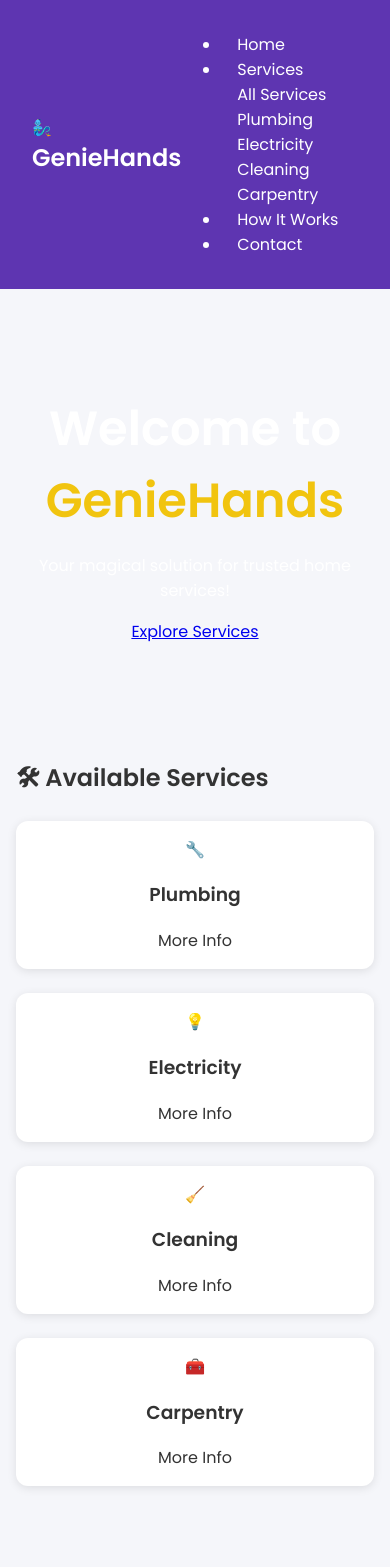
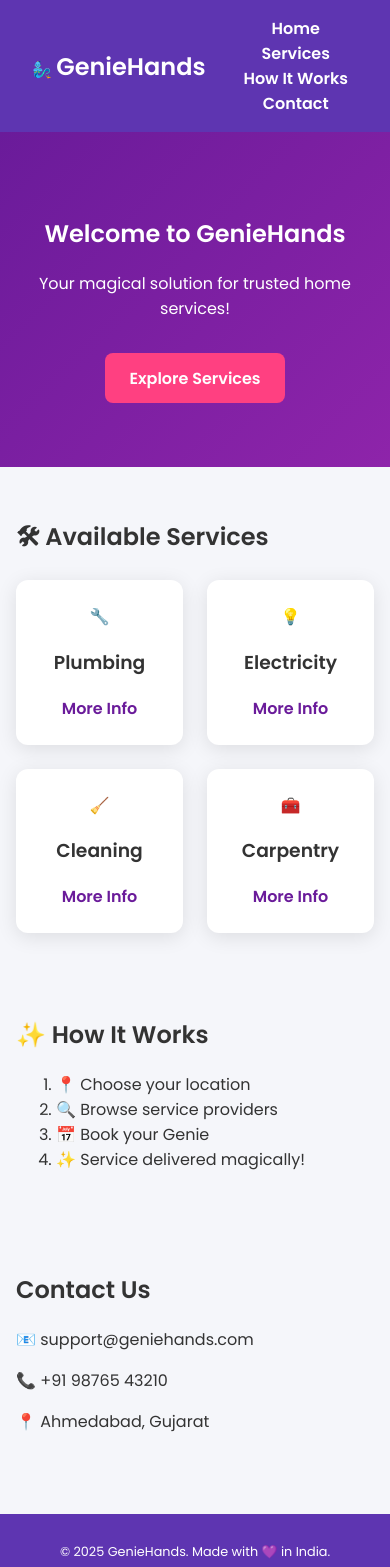
Before and after one commit to DiscordHindi/GenieHands, a plain HTML site: page index.html in a window 390 px wide. Shown: the top 1567 px of the page. Drawn offline with Linux system fonts and the light colour scheme.

Commit message:
Update style.css

```diff
--- a/style.css
+++ b/style.css
@@ -4,8 +4,10 @@ body {
   font-family: 'Poppins', sans-serif;
   background: #f5f6fa;
   color: #333;
+  transition: background-color 0.3s, color 0.3s;
 }
 
+/* Navigation Bar */
 header {
   background: #5e35b1;
   padding: 1rem 2rem;
@@ -20,124 +22,116 @@ header .logo span {
   font-size: 1.5rem;
 }
 
+nav ul {
+  list-style-type: none;
+  display: flex;
+  margin: 0;
+  padding: 0;
+}
+
+nav ul li {
+  margin-left: 1rem;
+}
+
 nav a {
-  margin-left: 1rem;
   color: #fff;
   text-decoration: none;
+  padding: 10px;
+  font-weight: 600;
 }
 
-/* Hero Section */
+nav a:hover {
+  background-color: #4a148c;
+  border-radius: 5px;
+}
+
+/* Dropdown Styles */
+nav .dropdown {
+  position: relative;
+}
+
+nav .dropdown-content {
+  display: none;
+  position: absolute;
+  background-color: #5e35b1;
+  min-width: 160px;
+  z-index: 1;
+}
+
+nav .dropdown:hover .dropdown-content {
+  display: block;
+}
+
+nav .dropdown-content a {
+  padding: 12px 16px;
+  display: block;
+}
+
+nav .dropdown-content a:hover {
+  background-color: #4a148c;
+}
+
 .hero {
-  position: relative;
   text-align: center;
   padding: 4rem 1rem;
-  background: url('assets/images/hero-bg.jpg') no-repeat center center;
-  background-size: cover;
+  background: linear-gradient(135deg, #6a1b9a, #8e24aa);
   color: #fff;
-}
-
-.hero .hero-overlay {
-  position: relative;
-  z-index: 1;
-  background: rgba(0, 0, 0, 0.5); /* Dark overlay for text contrast */
-  padding: 2rem;
-  border-radius: 12px;
-  animation: fadeIn 1.5s ease-in;
-}
-
-.hero h1 {
-  font-size: 3rem;
-  margin-bottom: 1rem;
+  animation: fadeIn 1.5s ease-in-out;
 }
 
 .hero .highlight {
-  color: #f1c40f;
+  color: #fff;
   font-weight: bold;
-
 }
 
-@keyframes fadeIn {
-  0% { opacity: 0; }
-  100% { opacity: 1; }
+.cta {
+  margin-top: 1rem;
+  display: inline-block;
+  background: #ff4081;
+  color: #fff;
+  padding: 0.8rem 1.5rem;
+  border-radius: 8px;
+  text-decoration: none;
+  font-weight: bold;
+  transition: background 0.3s ease;
 }
 
-/* Services Section */
-.services {
+.cta:hover {
+  background: #e91e63;
+}
+
+.services, .how-it-works, .contact {
   padding: 2rem 1rem;
-  max-width: 1000px;
+  max-width: 1200px;
   margin: auto;
 }
 
-.services .service-grid {
+.service-grid {
   display: grid;
-  grid-template-columns: repeat(auto-fit, minmax(240px, 1fr));
+  grid-template-columns: repeat(auto-fill, minmax(220px, 1fr));
   gap: 1.5rem;
+}
+
+.card {
+  background: #fff;
+  border-radius: 12px;
+  padding: 1.5rem;
+  text-align: center;
+  box-shadow: 0 4px 20px rgba(0, 0, 0, 0.1);
+  transition: transform 0.3s ease, box-shadow 0.3s ease;
+}
+
+.card a {
+  display: block;
+  color: #6a1b9a;
+  font-weight: bold;
+  text-decoration: none;
   margin-top: 1rem;
 }
 
-.services .card {
-  background: #fff;
-  border-radius: 12px;
-  padding: 1rem;
-  text-align: center;
-  box-shadow: 0 2px 10px rgba(0, 0, 0, 0.1);
-  transition: transform 0.2s ease;
-}
-
-.services .card:hover {
+.card:hover {
   transform: scale(1.05);
-}
-
-.services .card a {
-  text-decoration: none;
-  color: inherit;
-}
-
-.services .card p {
-  font-size: 1rem;
-  margin-top: 0.5rem;
-  color: #555;
-}
-
-/* How It Works Section */
-.how-it-works {
-  padding: 2rem 1rem;
-  text-align: center;
-}
-
-.how-it-works ol {
-  padding-left: 1.5rem;
-  line-height: 1.8;
-}
-
-/* Testimonials Section */
-.testimonials {
-  text-align: center;
-  margin-top: 3rem;
-}
-
-.slider {
-  overflow: hidden;
-  position: relative;
-  width: 80%;
-  margin: auto;
-}
-
-.testimonial {
-  display: none;
-  font-style: italic;
-  font-size: 1.2rem;
-  margin: 1rem 0;
-}
-
-.testimonial.active {
-  display: block;
-}
-
-/* Contact Section */
-.contact {
-  padding: 2rem 1rem;
-  text-align: center;
+  box-shadow: 0 6px 30px rgba(0, 0, 0, 0.2);
 }
 
 footer {
@@ -148,40 +142,18 @@ footer {
   margin-top: 2rem;
 }
 
-/* Mobile and Dark Mode */
+/* Responsive Design */
 @media (max-width: 768px) {
-  .menu-toggle {
-    display: block;
-    background: none;
-    border: none;
-    font-size: 2rem;
-    color: #fff;
+  nav ul {
+    flex-direction: column;
+    align-items: center;
   }
 
-  #navLinks {
-    display: none;
-    flex-direction: column;
+  .service-grid {
+    grid-template-columns: 1fr 1fr;
   }
 
-  #navLinks.active {
-    display: flex;
+  footer {
+    font-size: 0.8rem;
   }
 }
-
-body.dark-mode {
-  background: #333;
-  color: #fff;
-}
-
-body.dark-mode header {
-  background: #222;
-}
-
-body.dark-mode .card {
-  background: #444;
-  color: #fff;
-}
-
-body.dark-mode .cta {
-  background: #f1c40f;
-}
```
